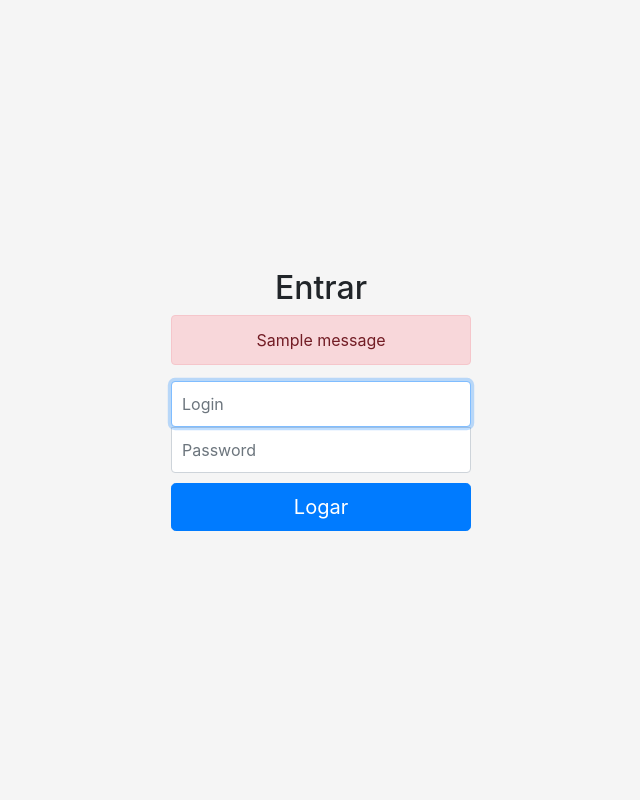
After one commit to elviobg/toDoTasks, a Django app: page /login in a window 1280 px wide. The commit adds this page. Shown: the whole page, without its empty margins (319-959 px from the left). Run offline with Django 3.2, Linux system fonts and the light colour scheme; one stand-in notice (Sample message) is shown; parts of the project's set-up code (start-up, migrations or seed data) failed here and were passed over; some libraries are stand-ins or nearby versions.

Commit message:
Estilizando a tela de Login
Estilização seguindo o padrão/exemplo do bootstrap

```diff
--- /dev/null
+++ b/todoTasks/accounts/templates/accounts/login.html
@@ -0,0 +1,35 @@
+{% load staticfiles %}
+{% load widget_tweaks %}
+
+<!DOCTYPE html>
+<html lang="pt-br">
+  <head>
+    <meta charset="utf-8">
+    <meta http-equiv="X-UA-Compatible" content="IE=edge">
+    <meta name="viewport" content="width=device-width, initial-scale=1">
+
+    <title>Login</title>
+    <!-- Bootstrap core CSS -->
+    <link href="{% static 'css/bootstrap.min.css' %}" rel="stylesheet">
+    <link href="{% static 'css/signin.css' %}" rel="stylesheet">
+  </head>
+
+  <body class="text-center">
+    <form class="form-signin" action="" method="POST">
+      {% csrf_token %}
+      <h2>Entrar</h2>
+      {% if messages %}
+        <div class="alert alert-danger" role="alert">
+          {% for message in messages %}
+            {{ message }}
+          {% endfor %}
+        </div>
+      {% endif %}
+      <label for="username" class="sr-only">Login</label>
+      <input type="text" id="username" name="username" class="form-control" placeholder="Login" required autofocus>
+      <label for="password" class="sr-only">Password</label>
+      <input type="password" id="password" name="password" class="form-control" placeholder="Password" required>
+      <button class="btn btn-lg btn-primary btn-block" type="submit">Logar</button>
+    </form>
+  </body>
+</html>
--- a/todoTasks/accounts/templates/accounts/new.html
+++ b/todoTasks/accounts/templates/accounts/new.html
@@ -2,7 +2,7 @@
 {% load widget_tweaks %}
 
 <!DOCTYPE html>
-<html lang="en">
+<html lang="pt-br">
   <head>
     <meta charset="utf-8">
     <meta http-equiv="X-UA-Compatible" content="IE=edge">
--- a/todoTasks/accounts/urls.py
+++ b/todoTasks/accounts/urls.py
@@ -1,8 +1,9 @@
 from django.urls import path
-from .views import add_user
+from .views import add_user, user_login
 
 app_name = 'accounts'
 
 urlpatterns = [
   path('user', add_user, name='url_user_insert'),
+  path('login', user_login, name='url_user_login'),
 ]
--- a/todoTasks/accounts/views.py
+++ b/todoTasks/accounts/views.py
@@ -1,5 +1,7 @@
-from django.shortcuts import render, HttpResponse
+from django.shortcuts import render, redirect, HttpResponse
+from django.contrib.auth import authenticate, login
 from .forms import UserForm
+from django.contrib import messages
 
 def add_user(request):
   if request.method == 'POST':
@@ -15,3 +17,17 @@ def add_user(request):
   data = {}
   data['form'] = form
   return render(request, 'accounts/new.html', data)
+
+def user_login(request):
+  if request.method == 'POST':
+    username = request.POST.get('username')
+    password = request.POST.get('password')
+    user = authenticate(username=username, password=password)
+
+    if user:
+      login(request, user)
+      return redirect('url_home')
+    else:
+      messages.error(request, 'Usuário ou senha inválidos')
+
+  return render(request, 'accounts/login.html')
--- /dev/null
+++ b/todoTasks/core/static/css/signin.css
@@ -0,0 +1,44 @@
+html,
+body {
+  height: 100%;
+}
+
+body {
+  display: -ms-flexbox;
+  display: flex;
+  -ms-flex-align: center;
+  align-items: center;
+  padding-top: 40px;
+  padding-bottom: 40px;
+  background-color: #f5f5f5;
+}
+
+.form-signin {
+  width: 100%;
+  max-width: 330px;
+  padding: 15px;
+  margin: auto;
+}
+.form-signin .checkbox {
+  font-weight: 400;
+}
+.form-signin .form-control {
+  position: relative;
+  box-sizing: border-box;
+  height: auto;
+  padding: 10px;
+  font-size: 16px;
+}
+.form-signin .form-control:focus {
+  z-index: 2;
+}
+.form-signin input[type="email"] {
+  margin-bottom: -1px;
+  border-bottom-right-radius: 0;
+  border-bottom-left-radius: 0;
+}
+.form-signin input[type="password"] {
+  margin-bottom: 10px;
+  border-top-left-radius: 0;
+  border-top-right-radius: 0;
+}
--- a/todoTasks/core/templates/base.html
+++ b/todoTasks/core/templates/base.html
@@ -1,6 +1,6 @@
 {% load staticfiles %}
 <!doctype html>
-<html lang="en">
+<html lang="pt-br">
   <head>
     <meta charset="utf-8">
     <meta name="viewport" content="width=device-width, initial-scale=1, shrink-to-fit=no">
```
Also changed, not shown: db.sqlite3, 1 other file.
